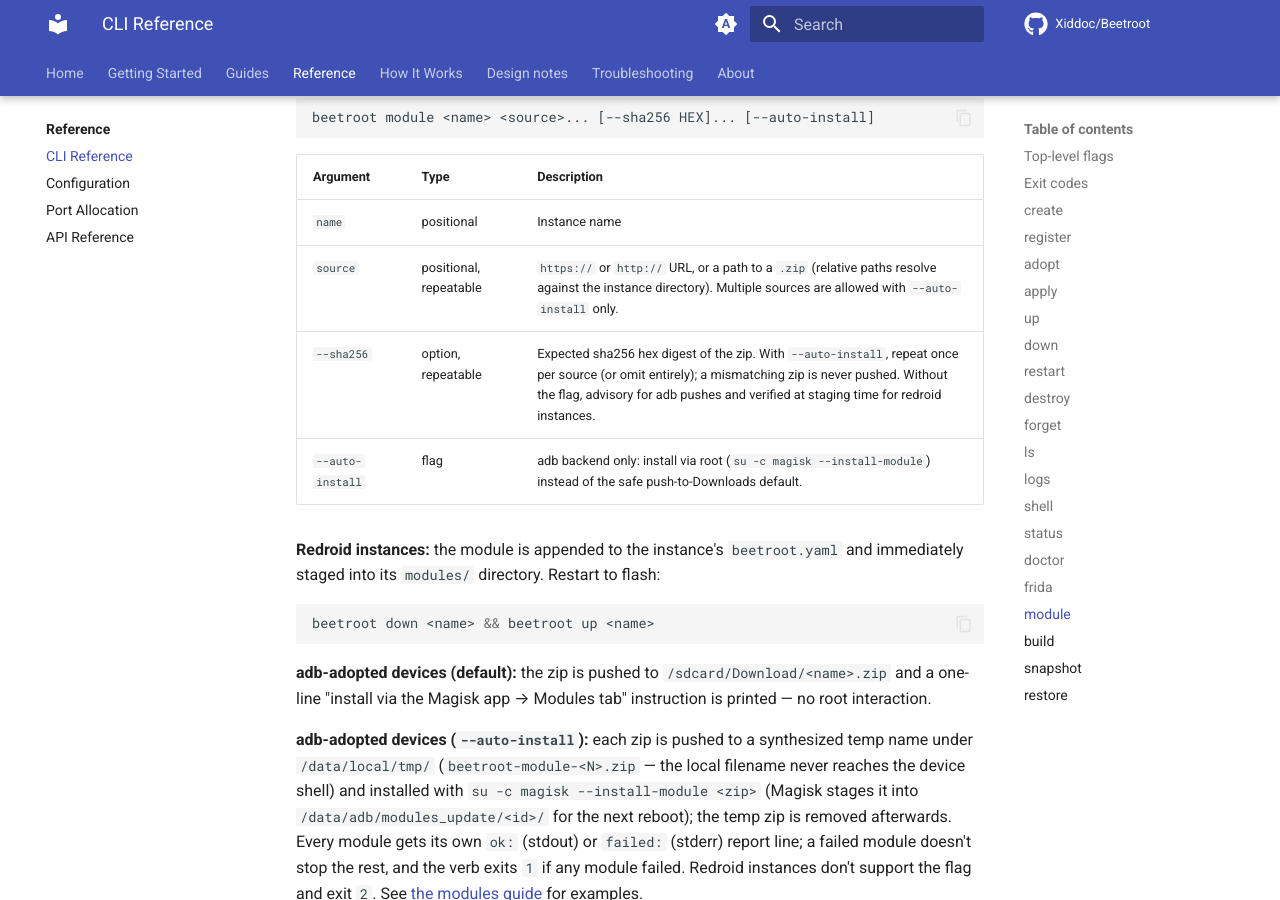
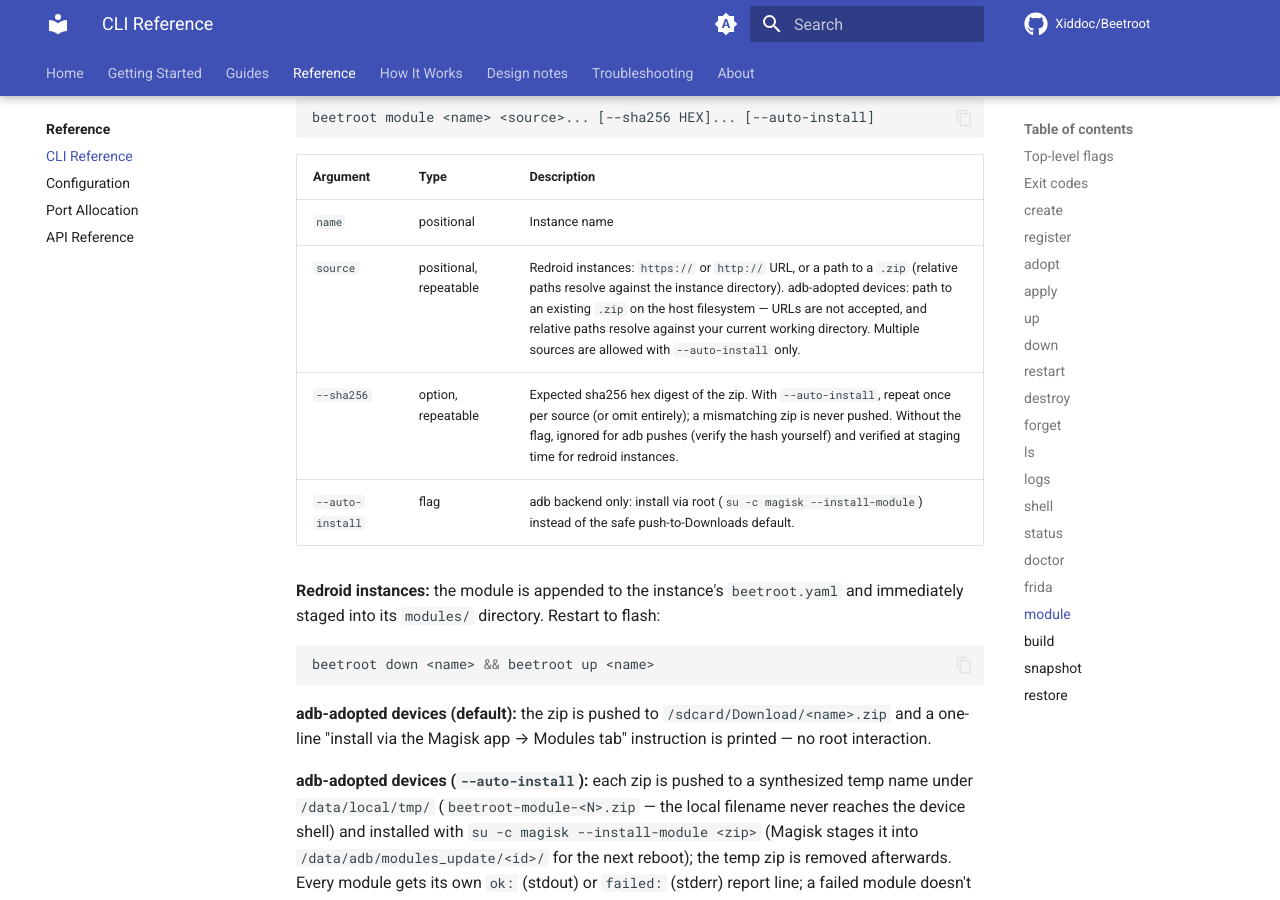
Before and after one commit to Xiddoc/Beetroot, an MkDocs documentation site: the page built from docs/reference/cli.md, in a window 1280 px wide and 900 px high, scrolled down 11256 px. Built offline with MkDocs 1.6.1 and Material for MkDocs 9.7.7, drawn with Linux system fonts in a browser that asks for light colours; comment, search, counter and statistics services are not loaded.

Commit message:
Make module verb help and docs match the actual sha256/source behavior
Three honesty fixes — no behavior change:

- The --auto-install help claimed "Enforces --sha256", implying the
  flag is required; it is enforced fail-closed only when provided.
- The module-source row in the CLI reference claimed URLs are accepted
  and relative paths resolve against the instance directory; on the
  adb paths _validated_zip_source requires an existing host file (no
  URLs) and relative paths resolve against the CWD. Those claims now
  apply to the redroid staging path only (SOURCE help in cli.py
  likewise split per backend).
- "--sha256 is advisory" on the safe-default adb push path softened
  what the code does: add_module deletes the argument unread. Docs,
  CHANGELOG, docstring, and the test name now say it is ignored —
  verify the hash yourself.

Refs #7

https://claude.ai/code/session_015BMh3F1PzdVsgHhMMM64i1

```diff
--- a/docs/reference/cli.md
+++ b/docs/reference/cli.md
@@ -429,8 +429,8 @@ beetroot module <name> <source>... [--sha256 HEX]... [--auto-install]
 | Argument | Type | Description |
 |----------|------|-------------|
 | `name` | positional | Instance name |
-| `source` | positional, repeatable | `https://` or `http://` URL, or a path to a `.zip` (relative paths resolve against the instance directory). Multiple sources are allowed with `--auto-install` only. |
-| `--sha256` | option, repeatable | Expected sha256 hex digest of the zip. With `--auto-install`, repeat once per source (or omit entirely); a mismatching zip is never pushed. Without the flag, advisory for adb pushes and verified at staging time for redroid instances. |
+| `source` | positional, repeatable | Redroid instances: `https://` or `http://` URL, or a path to a `.zip` (relative paths resolve against the instance directory). adb-adopted devices: path to an existing `.zip` on the host filesystem — URLs are not accepted, and relative paths resolve against your current working directory. Multiple sources are allowed with `--auto-install` only. |
+| `--sha256` | option, repeatable | Expected sha256 hex digest of the zip. With `--auto-install`, repeat once per source (or omit entirely); a mismatching zip is never pushed. Without the flag, ignored for adb pushes (verify the hash yourself) and verified at staging time for redroid instances. |
 | `--auto-install` | flag | adb backend only: install via root (`su -c magisk --install-module`) instead of the safe push-to-Downloads default. |
 
 **Redroid instances:** the module is appended to the instance's `beetroot.yaml` and immediately staged into its `modules/` directory. Restart to flash:
```
Also changed, not shown: CHANGELOG.md (+2 -1 lines), docs/guides/modules.md (+1 -1 lines), 3 other files.
